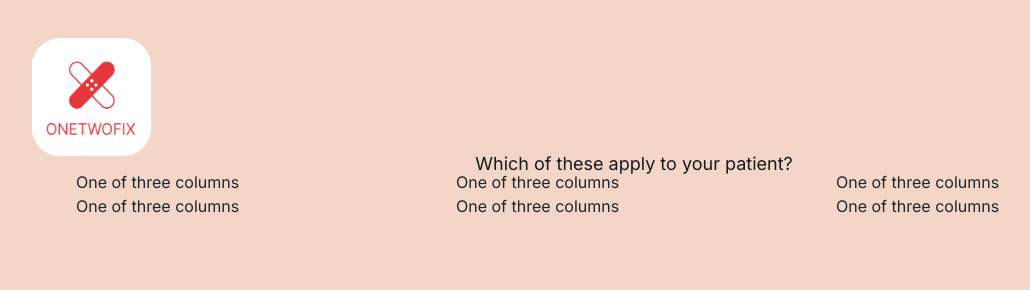
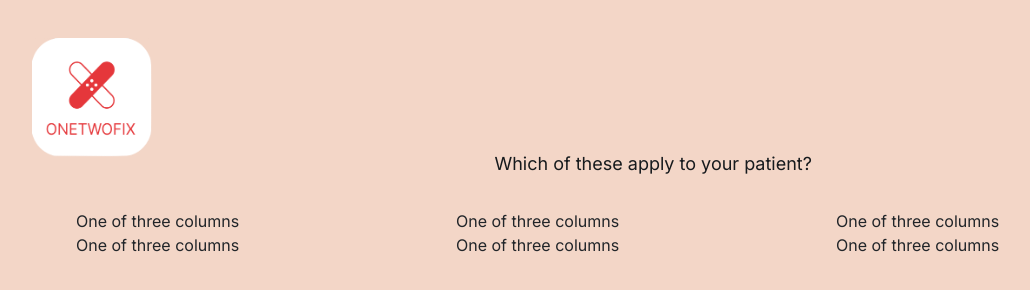
Before and after one commit to karukakhurana/karukakhurana.github.io, a plain HTML site: page question1.html in a window 1280 px wide. Shown: the whole page, without its empty margins (6-1036 px from the left). Drawn offline with nearby package versions, Linux system fonts and the light colour scheme.

Commit message:
Added bandaid picture and update question margins

```diff
--- a/style.css
+++ b/style.css
@@ -42,6 +42,9 @@
 }
 .questions{
 
+    margin-left: 3%;
+    margin-bottom: 3%;
+
     font-family: Inter;
     font-style: normal;
     font-weight: normal;
```
Also changed, not shown: bandaid.svg (added).
